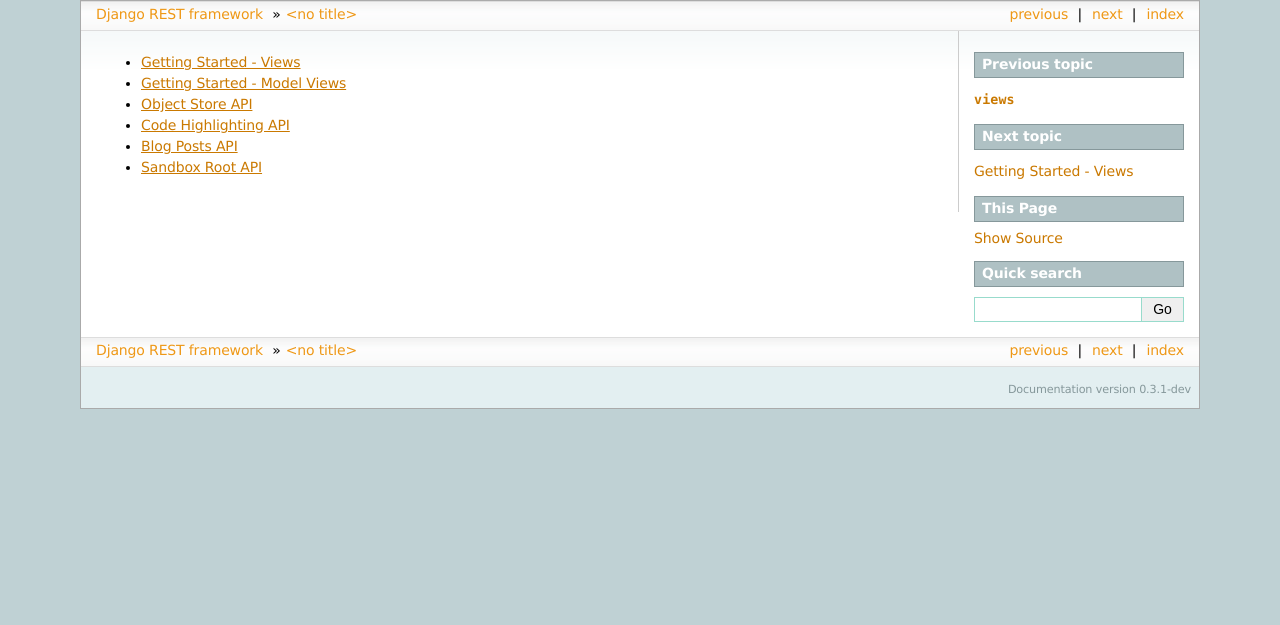
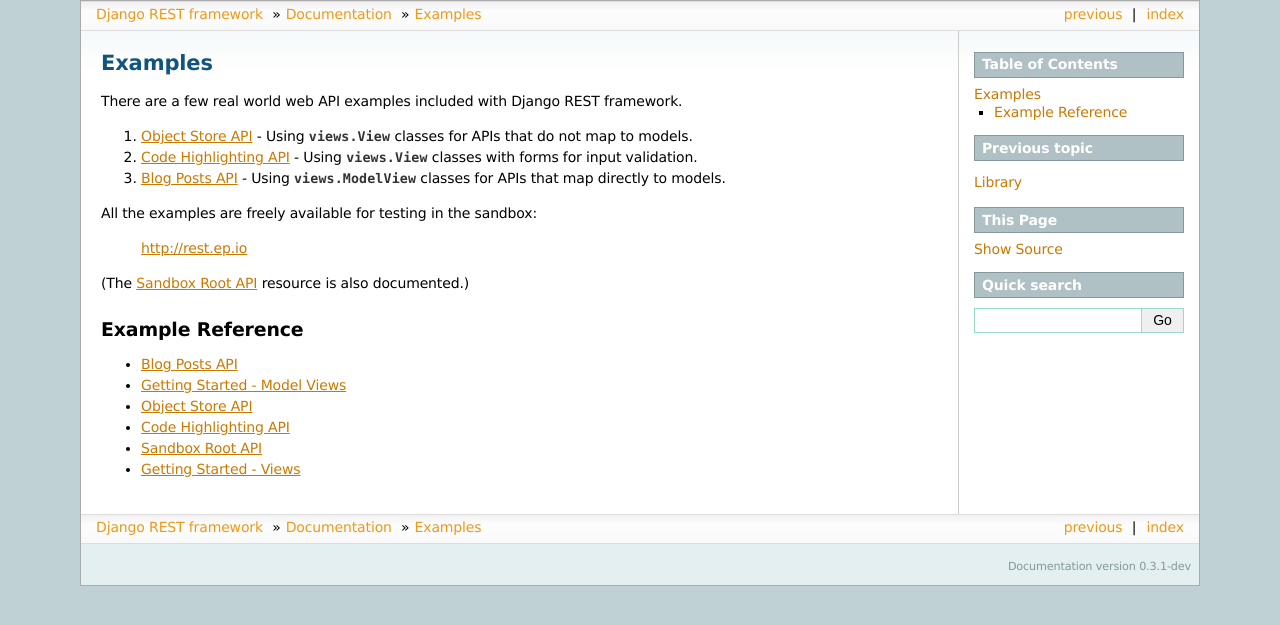
Before and after one commit to CodixNinja/django-rest-framework, a Sphinx documentation site: the page built from docs/examples.rst, in a window 1280 px wide. Shown: the top 625 px of the page. Built offline with Sphinx 7.4.7, drawn with Linux system fonts in a browser that asks for light colours.

Commit message:
some more refactoring and some style enhancements. Just committing to stay in sync.

```diff
--- /dev/null
+++ b/docs/contents.rst
@@ -0,0 +1,8 @@
+Documentation
+=============
+
+.. toctree::
+  :maxdepth: 2
+
+  library
+  examples
--- a/docs/examples.rst
+++ b/docs/examples.rst
@@ -1,9 +1,23 @@
+Examples
+========
+
+There are a few real world web API examples included with Django REST framework.
+
+#. :doc:`examples/objectstore` - Using :class:`views.View` classes for APIs that do not map to models.
+#. :doc:`examples/pygments` - Using :class:`views.View` classes with forms for input validation.
+#. :doc:`examples/blogpost` - Using :class:`views.ModelView` classes for APIs that map directly to models.
+
+All the examples are freely available for testing in the sandbox:
+
+    http://rest.ep.io
+
+(The :doc:`examples/sandbox` resource is also documented.)
+
+Example Reference
+-----------------
+
 .. toctree::
   :maxdepth: 1
+  :glob:
 
-  examples/views
-  examples/modelviews
-  examples/objectstore
-  examples/pygments
-  examples/blogpost
-  examples/sandbox
+  examples/*
--- a/docs/templates/layout.html
+++ b/docs/templates/layout.html
@@ -23,5 +23,6 @@
   })();
 
 </script>
-{% endblock %}{% block footer %}
+{% endblock %}
+{% block footer %}
 <div class="footer"> <p> Documentation version {{ version }} {% endblock %}</p></div>
```
Also changed, not shown: docs/index.rst (+13 -43 lines), docs/library.rst (added, +8 -0 lines).
